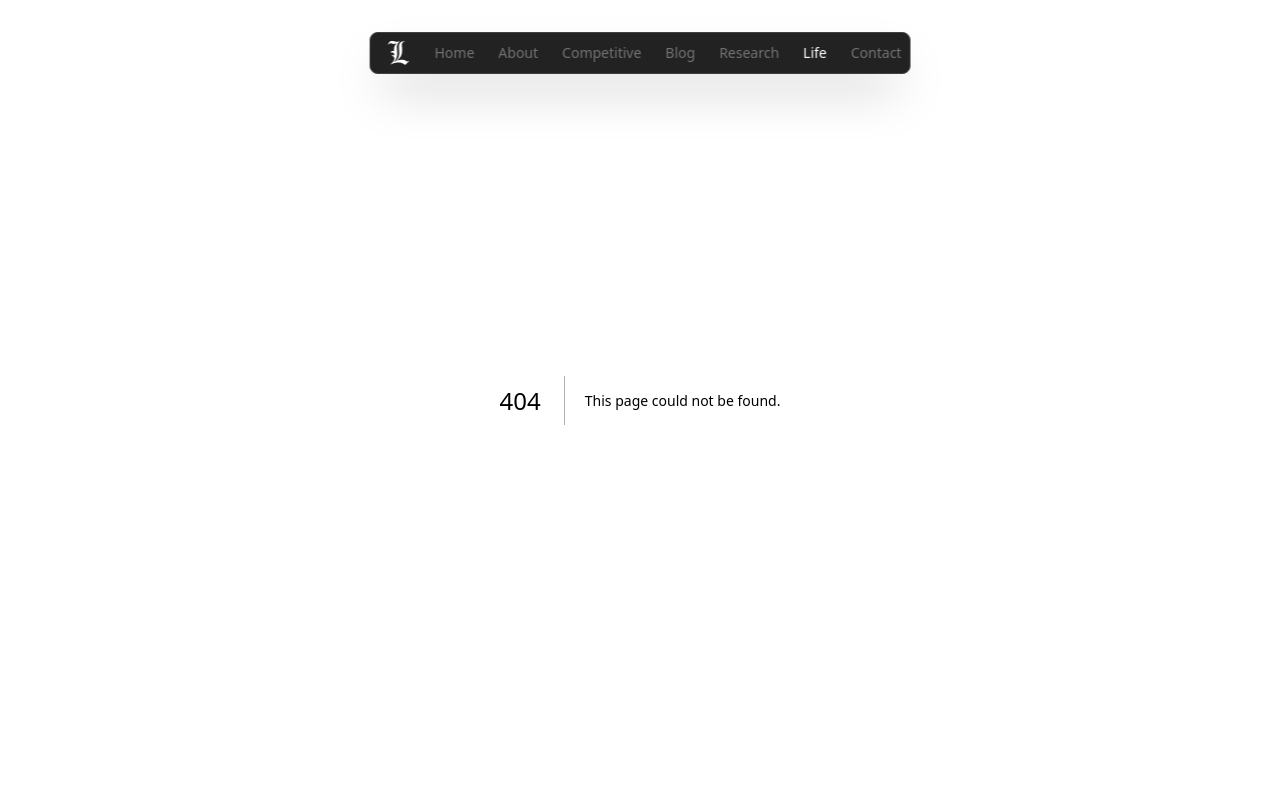
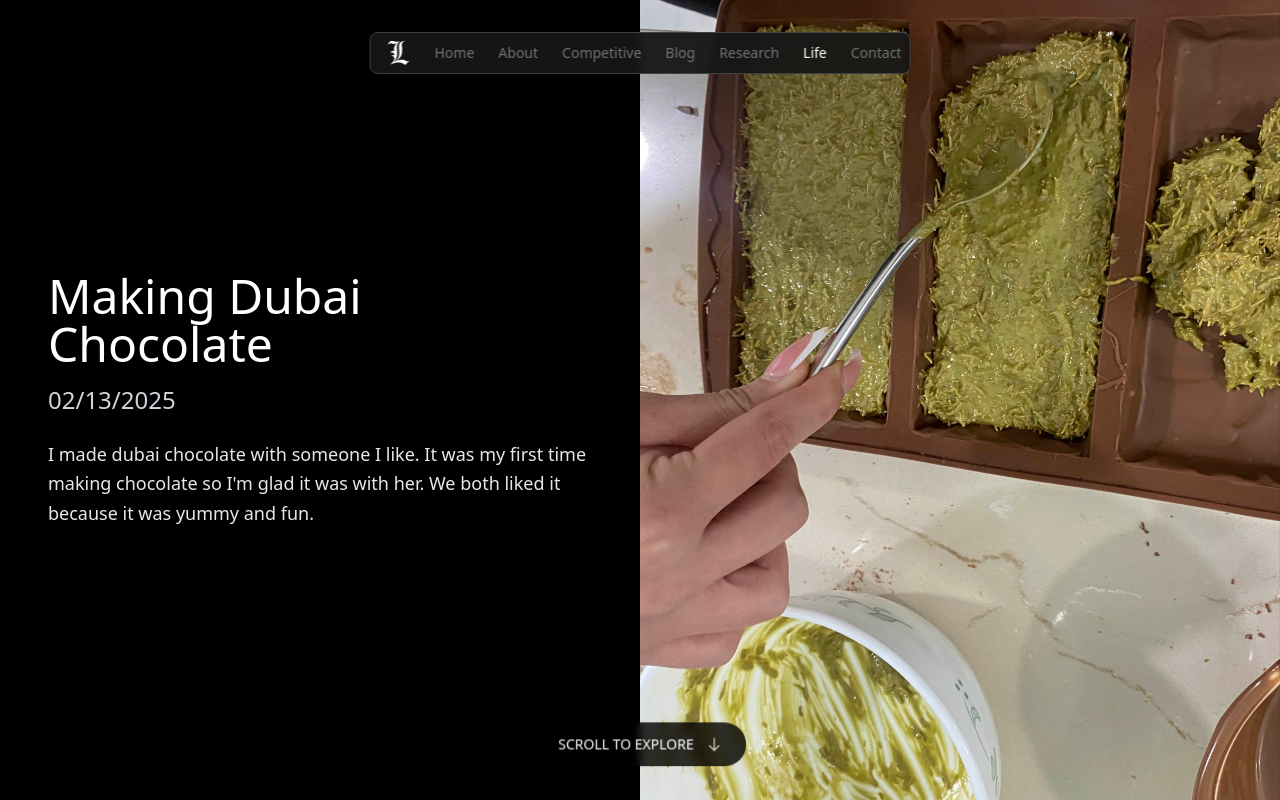
Before and after one commit to yushasama/koishiteru, a Next.js app: page /life in a window 1280 px wide. Before the commit this address had no page. Built offline with nearby package versions, Linux system fonts and the light colour scheme.

Commit message:
Fixed life/page.tsx

```diff
--- /dev/null
+++ b/app/life/page.tsx
@@ -0,0 +1,176 @@
+'use client';
+import React, { useRef, useEffect, useState } from 'react';
+import { lifeSections } from '../../data/lifeSections';
+import Image from 'next/image';
+
+const LifePage = () => {
+  const leftRef = useRef<HTMLDivElement>(null);
+  const [activeIndex, setActiveIndex] = useState(0);
+  const [scrollProgress, setScrollProgress] = useState(0);
+  const [showScrollIndicator, setShowScrollIndicator] = useState(true);
+  const scrollTimeoutRef = useRef<NodeJS.Timeout | null>(null);
+
+  useEffect(() => {
+    // Auto-scroll to first section on mount and focus
+    const handleReady = () => {
+      const left = leftRef.current;
+      if (left) {
+        left.scrollTo({ top: 0, behavior: 'smooth' });
+        // Force focus with multiple attempts
+        left.focus();
+        left.click(); // This ensures the element receives focus
+      }
+    };
+
+    // Use requestAnimationFrame to ensure DOM is ready
+    const rafId = requestAnimationFrame(handleReady);
+
+    return () => cancelAnimationFrame(rafId);
+  }, []);
+
+  useEffect(() => {
+    const left = leftRef.current;
+    if (!left) return;
+
+    const handleScroll = () => {
+      const scrollTop = left.scrollTop;
+      const sectionHeight = left.clientHeight;
+      const fullProgress = scrollTop / sectionHeight;
+      setScrollProgress(fullProgress);
+
+      // Hide scroll indicator after first scroll
+      if (scrollTop > 50) {
+        setShowScrollIndicator(false);
+      }
+
+      if (scrollTimeoutRef.current) clearTimeout(scrollTimeoutRef.current);
+      scrollTimeoutRef.current = setTimeout(() => {
+        const idx = Math.round(fullProgress);
+        const clamped = Math.max(0, Math.min(lifeSections.length - 1, idx));
+        if (clamped !== activeIndex) setActiveIndex(clamped);
+
+        left.scrollTo({
+          top: clamped * sectionHeight,
+          behavior: 'smooth',
+        });
+      }, 150);
+    };
+
+    left.addEventListener('scroll', handleScroll, { passive: true });
+    return () => {
+      left.removeEventListener('scroll', handleScroll);
+      if (scrollTimeoutRef.current) clearTimeout(scrollTimeoutRef.current);
+    };
+  }, [activeIndex]);
+
+  return (
+    <div className="flex h-screen overflow-hidden bg-black text-white">
+      {/* Scroll indicator */}
+      {showScrollIndicator && (
+        <div className="fixed bottom-8 left-1/2 transform -translate-x-1/2 z-50 transition-opacity duration-500">
+          <div className="bg-black/80 backdrop-blur-sm rounded-full px-6 py-3 flex items-center space-x-3 text-white font-medium text-sm animate-bounce">
+            <span>SCROLL TO EXPLORE</span>
+            <svg className="w-4 h-4 animate-pulse" fill="none" stroke="currentColor" viewBox="0 0 24 24">
+              <path strokeLinecap="round" strokeLinejoin="round" strokeWidth={2} d="M19 14l-7 7m0 0l-7-7m7 7V3" />
+            </svg>
+          </div>
+        </div>
+      )}
+
+      {/* LEFT SIDE */}
+      <div
+        ref={leftRef}
+        className="w-full lg:w-1/2 h-screen overflow-y-scroll scrollbar-hide focus:outline-none"
+        style={{ scrollbarWidth: 'none', msOverflowStyle: 'none' }}
+        tabIndex={0}
+      >
+        {lifeSections.map((s, i) => {
+          const isEven = (i + 1) % 2 === 0;
+
+          const cardColors = isEven ? 'bg-white text-black' : 'bg-black text-white';
+          const subColor = isEven ? 'text-gray-700' : 'text-gray-300';
+          const bodyColor = isEven ? 'text-gray-800' : 'text-gray-200';
+
+          return (
+            <section
+              key={i}
+              className={`h-screen flex flex-col justify-center px-12 transition-opacity duration-400 ease-out ${cardColors}`}
+            >
+              {/* Mobile polaroid layout */}
+              <div className="lg:hidden mb-4 sm:mb-6 relative max-w-lg sm:max-w-xl mx-auto">
+                {/* Polaroid with alternating rotations */}
+                <div className={`relative bg-white p-3 sm:p-4 pb-10 sm:pb-12 shadow-lg transition-transform duration-500 hover:scale-[1.02] ${
+                  i === 0 ? 'rotate-[1deg]' :
+                  i === 1 ? 'rotate-[-2deg]' :
+                  i === 2 ? 'rotate-[3deg]' :
+                  i === 3 ? 'rotate-[-1deg]' :
+                  i === 4 ? 'rotate-[2deg]' :
+                  'rotate-[-3deg]'
+                }`}>
+                  <Image
+                    src={s.imageSource}
+                    alt={s.header}
+                    width={1000}
+                    height={700}
+                    className="w-full aspect-square object-cover"
+                    priority={i < 2}
+                    quality={90}
+                  />
+                  <div className="absolute bottom-3 sm:bottom-4 left-3 sm:left-4 right-3 sm:left-4 text-center text-xs sm:text-sm text-black font-medium leading-tight px-1">
+                    {s.header}
+                  </div>
+                </div>
+              </div>
+
+              {/* Desktop layout - original */}
+              <div className="hidden lg:block">
+                <h2 className="text-5xl font-light mb-4">{s.header}</h2>
+                <h3 className={`text-2xl mb-6 ${subColor}`}>{s.subtitle}</h3>
+                <p className={`text-lg leading-relaxed ${bodyColor}`}>{s.mainText}</p>
+              </div>
+
+              {/* Mobile journal card block */}
+              <div className="lg:hidden p-6 sm:p-8">
+                <h2 className="text-4xl sm:text-5xl font-light mb-4">{s.header}</h2>
+                <h3 className={`text-xl sm:text-2xl mb-6 ${subColor}`}>{s.subtitle}</h3>
+                <p className={`text-base sm:text-lg leading-relaxed ${bodyColor}`}>
+                  {s.mainText}
+                </p>
+              </div>
+            </section>
+          );
+        })}
+      </div>
+
+      {/* RIGHT SIDE — vertical image scroll (hidden on mobile) */}
+      <div className="hidden lg:block relative w-1/2 h-screen overflow-hidden bg-black">
+        {lifeSections.map((s, i) => {
+          // Inverted translation - scrolls opposite direction
+          const translateY = (scrollProgress - i) * 100;
+          return (
+            <div
+              key={i}
+              className="absolute inset-0 will-change-transform"
+              style={{
+                transform: `translateY(${translateY}%)`,
+                zIndex: i === activeIndex ? 10 : 0,
+                transition: 'none',
+              }}
+            >
+              <Image
+                src={s.imageSource}
+                alt={s.header}
+                fill
+                sizes="50vw"
+                priority={i === activeIndex}
+                className="object-cover"
+              />
+            </div>
+          );
+        })}
+      </div>
+    </div>
+  );
+};
+
+export default LifePage;
```
